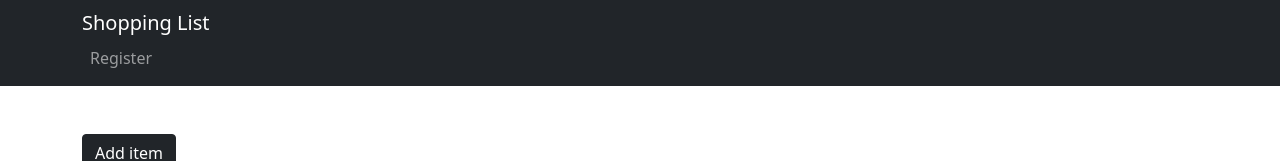
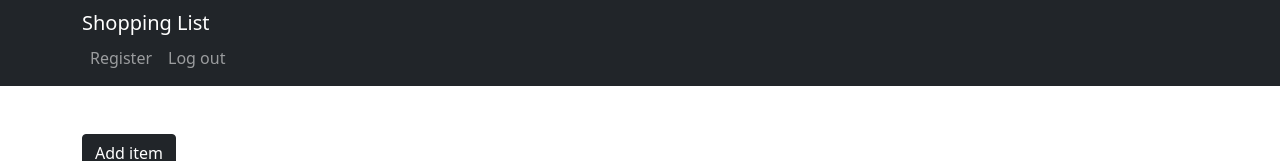
Before and after one commit to nierurein/shopping-list, a React (Create React App) app in the folder client/: page / in a window 1280 px wide. Shown: the top 161 px of the page. Built offline with nearby package versions, Linux system fonts and the light colour scheme; no server answers.

Commit message:
feat: add logout

```diff
--- a/client/src/actions/authActions.js
+++ b/client/src/actions/authActions.js
@@ -55,6 +55,13 @@ export const register = ({name, email, password}) => dispatch => {
     });
 }
 
+// Logout user
+export const logout = () => {
+  return {
+    type: LOGOUT_SUCCESS
+  };
+}
+
 // Setup config/header and token
 export const tokenConfig = getState => {
   // Get token from localStorage
--- a/client/src/components/AppNavbar.js
+++ b/client/src/components/AppNavbar.js
@@ -9,7 +9,8 @@ import {
   NavbarBrand,
   Container
 } from 'reactstrap';
-  import RegisterModal from './auth/RegisterModal';
+import RegisterModal from './auth/RegisterModal';
+import Logout from './auth/Logout';
 
 class AppNavbar extends React.Component {
   state = {
@@ -32,7 +33,10 @@ class AppNavbar extends React.Component {
             <Collapse isOpen={this.state.isOpen} navbar>
               <Nav className='ml-auto' navbar>
                 <NavItem>
-                  <RegisterModal/>
+                  <RegisterModal />
+                </NavItem>
+                <NavItem>
+                  <Logout />
                 </NavItem>
               </Nav>
             </Collapse>
--- /dev/null
+++ b/client/src/components/auth/Logout.js
@@ -0,0 +1,21 @@
+import React, { Component, Fragment } from 'react';
+import { connect } from 'react-redux';
+import { NavLink } from 'reactstrap';
+import {logout} from '../../actions/authActions';
+import PropTypes from 'prop-types';
+
+export class Logout extends Component {
+  static protoTypes = {
+    logout: PropTypes.func.isRequired
+  }
+
+  render() {
+    return (
+      <Fragment>
+        <NavLink onClick={this.props.logout} href='#'>Log out</NavLink>
+      </Fragment>
+    )
+  }
+}
+
+export default connect(null, {logout})(Logout);
```
